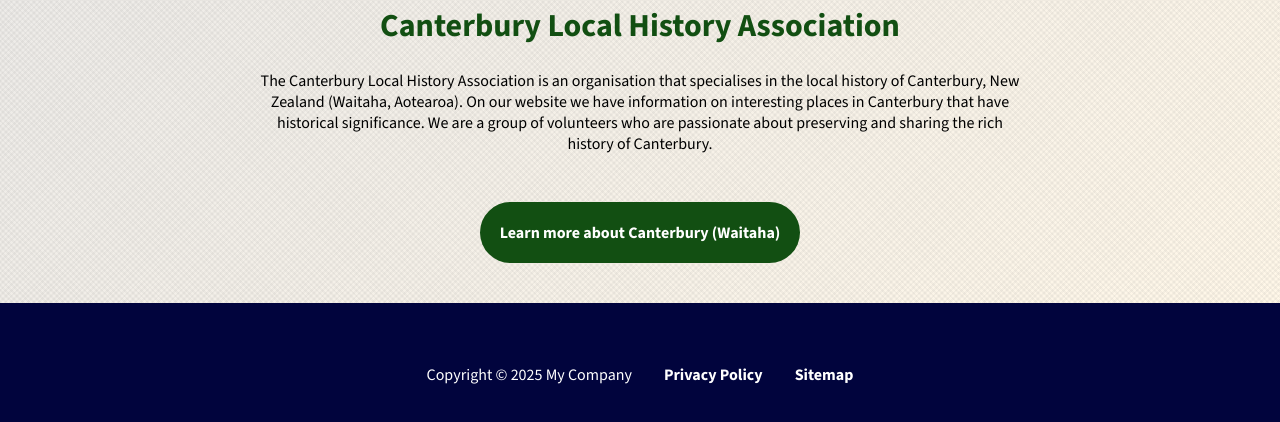
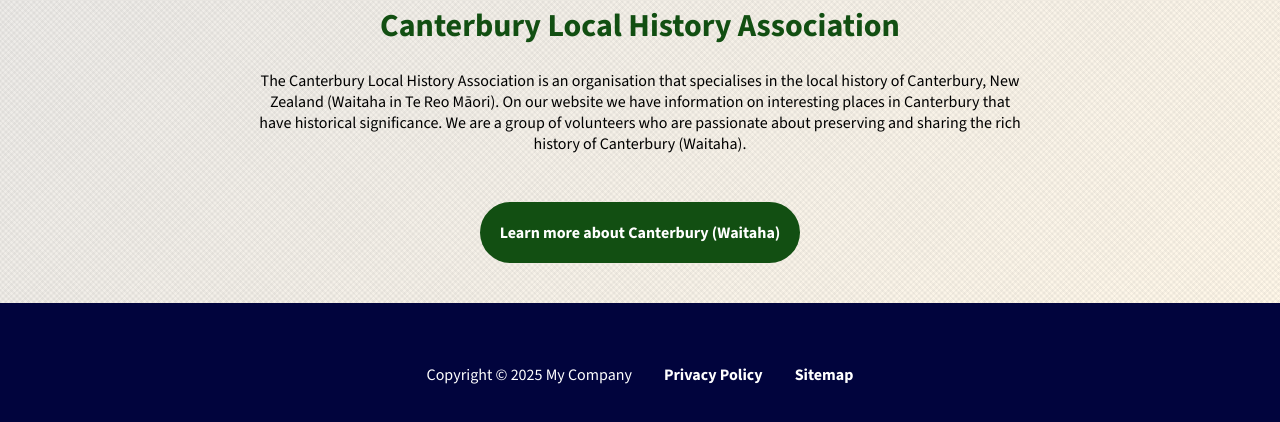
Before and after one commit to JackMack1234/Website-2-CHLA-Latest, a plain HTML site: page Four Page Website/index.html in a window 1280 px wide. Shown: the part 354-776 px from the top of the page. Drawn offline with nearby package versions, Linux system fonts and the light colour scheme.

Commit message:
Update index.html

```diff
--- a/Four Page Website/index.html
+++ b/Four Page Website/index.html
@@ -21,9 +21,9 @@
         <div class="intro-content">
             <img src="./assets/CLHA_logo2.png" alt="Logo" class="logo">
             <h1>Canterbury Local History Association</h1>
-            <p>The Canterbury Local History Association is an organisation that specialises in the local history of Canterbury, New Zealand (Waitaha, Aotearoa).
+            <p>The Canterbury Local History Association is an organisation that specialises in the local history of Canterbury, New Zealand (Waitaha in Te Reo Māori).
                 On our website we have information on interesting places in Canterbury that have historical significance.
-                We are a group of volunteers who are passionate about preserving and sharing the rich history of Canterbury.</p>
+                We are a group of volunteers who are passionate about preserving and sharing the rich history of Canterbury (Waitaha).</p>
             </p>
 
             <div class="button"><a href="./about.html">Learn more about Canterbury (Waitaha)</a></div>
```
